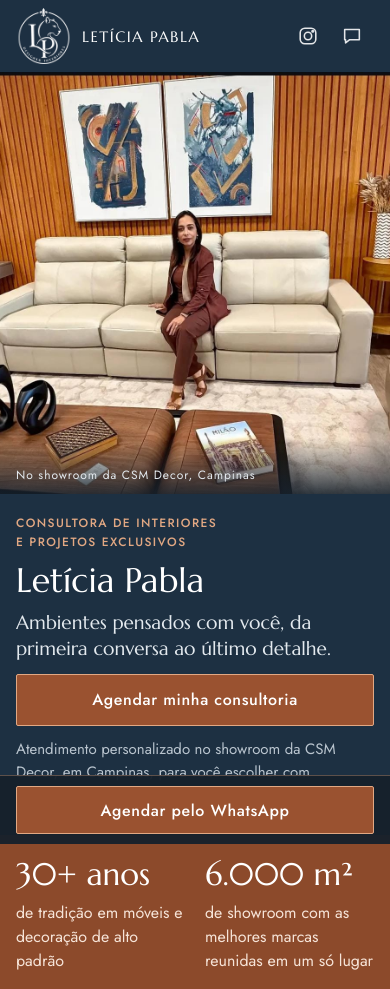
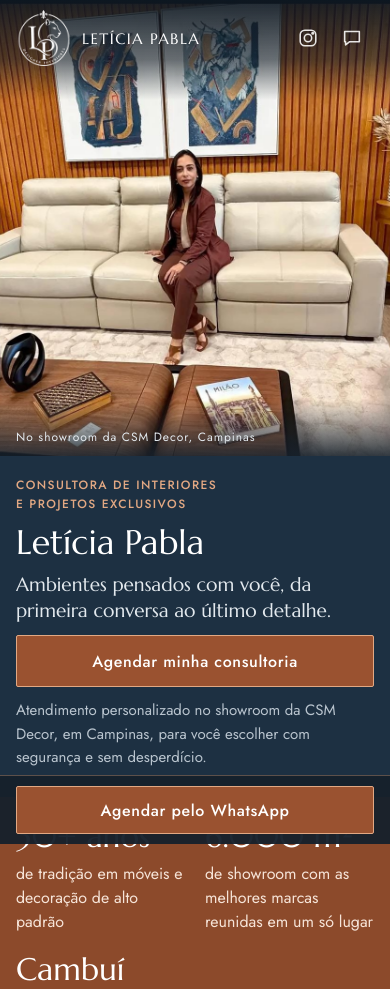
Before and after one commit to catalogoscsm-dev/pabla, a plain HTML site: page index.html in a window 390 px wide. Shown: the top 989 px of the page. Drawn offline with Linux system fonts and the light colour scheme.

Commit message:
Restore logo/name effects without file:// mask dependency; mobile header over hero photo
Co-Authored-By: Claude Sonnet 5.5 <noreply@anthropic.com>

```diff
--- a/index.html
+++ b/index.html
@@ -24,7 +24,7 @@
       </a>
     </nav>
     <div class="brand">
-      <span class="logo-fx"><img class="monogram" src="assets/logo-lp.png" alt="Logo Letícia Pabla Designer Interiores" width="64" height="64"></span>
+      <span class="logo-fx"><img class="monogram" src="assets/logo-lp.png" alt="Logo Letícia Pabla Designer Interiores" width="64" height="64"><img class="logo-shine" src="assets/logo-lp.png" alt="" aria-hidden="true"></span>
       <div class="brand-name">Letícia Pabla</div>
     </div>
     <div class="topinfo">Showroom CSM Decor<span>Campinas · SP</span></div>
@@ -184,7 +184,7 @@
   <div class="wrap footer-grid">
     <div class="footer-brand" data-reveal>
       <div class="brand">
-        <span class="logo-fx"><img class="monogram" src="assets/logo-lp.png" alt="Logo Letícia Pabla Designer Interiores" width="64" height="64"></span>
+        <span class="logo-fx"><img class="monogram" src="assets/logo-lp.png" alt="Logo Letícia Pabla Designer Interiores" width="64" height="64"><img class="logo-shine" src="assets/logo-lp.png" alt="" aria-hidden="true"></span>
         <div class="brand-name">Letícia Pabla</div>
       </div>
       <div class="footer-role">Consultora de Interiores e Projetos Exclusivos</div>
--- a/styles.css
+++ b/styles.css
@@ -204,7 +204,11 @@ h2 { font-family: var(--serif); font-weight: 400; font-size: clamp(30px, 3.6vw,
 
 /* Logo e nome: animações sutis */
 .logo-fx { position: relative; display: inline-flex; flex-shrink: 0; isolation: isolate; animation: logoIn 1.2s cubic-bezier(.16,1,.3,1) .1s both; }
+.logo-fx::before { content: ""; position: absolute; inset: 6%; border-radius: 50%; z-index: 0; pointer-events: none; background: radial-gradient(circle, rgba(226,168,131,.5), rgba(226,168,131,0) 70%); filter: blur(6px); opacity: 0; animation: logoHalo 4s ease-in-out 1.2s infinite; }
 .logo-fx .monogram { position: relative; z-index: 1; animation: logoGlow 4s ease-in-out 1.3s infinite; }
+.logo-fx .logo-shine { position: absolute; inset: 0; z-index: 2; width: 100%; height: 100%; pointer-events: none; object-fit: contain; filter: brightness(0) invert(1) sepia(.5) saturate(2) brightness(1.5); -webkit-mask-image: linear-gradient(105deg, transparent 40%, #000 50%, transparent 60%); mask-image: linear-gradient(105deg, transparent 40%, #000 50%, transparent 60%); -webkit-mask-size: 300% 100%; mask-size: 300% 100%; -webkit-mask-repeat: no-repeat; mask-repeat: no-repeat; -webkit-mask-position: 120% 0; mask-position: 120% 0; animation: logoShine 5s ease-in-out 1.8s infinite; }
+@keyframes logoShine { 0% { -webkit-mask-position: 120% 0; mask-position: 120% 0; } 45%, 100% { -webkit-mask-position: -20% 0; mask-position: -20% 0; } }
+@keyframes logoHalo { 0%, 100% { opacity: 0; transform: scale(.9); } 50% { opacity: 1; transform: scale(1.12); } }
 @keyframes logoIn { from { opacity: 0; transform: scale(.8) rotate(-8deg); filter: blur(5px); } to { opacity: 1; transform: none; filter: blur(0); } }
 @keyframes logoGlow { 0%, 100% { filter: brightness(1) drop-shadow(0 0 0 rgba(226,168,131,0)); } 50% { filter: brightness(1.18) drop-shadow(0 0 9px rgba(226,168,131,.75)); } }
 @keyframes logoOrbit { to { transform: rotate(360deg); } }
@@ -219,7 +223,8 @@ h2 { font-family: var(--serif); font-weight: 400; font-size: clamp(30px, 3.6vw,
 @keyframes nameShine { 0% { background-position: 100% 0; } 40%, 100% { background-position: 0% 0; } }
 @media (max-width: 640px) { @keyframes nameIn { from { opacity: 0; letter-spacing: .3em; transform: translateX(-10px); } to { opacity: 1; letter-spacing: .1em; transform: none; } } }
 @media (prefers-reduced-motion: reduce) {
-  .logo-fx, .logo-fx .monogram, .brand-name { animation: none; }
+  .logo-fx, .logo-fx .monogram, .logo-fx::before, .logo-fx .logo-shine { display: none; }
+  .brand-name { animation: none; }
 }
 
 /* Header sobre a foto (estilo showroom) */
@@ -245,7 +250,7 @@ h2 { font-family: var(--serif); font-weight: 400; font-size: clamp(30px, 3.6vw,
 /* Mobile: foto no topo sem texto por cima, conteúdo em fundo sólido */
 @media (max-width: 768px) {
   .hero { min-height: 0; background: var(--navy); }
-  .topbar { position: relative; display: flex; flex-wrap: nowrap; align-items: center; justify-content: space-between; gap: 8px; padding: 8px var(--gutter); background: var(--navy); }
+  .topbar { position: absolute; top: 0; left: 0; right: 0; z-index: 3; display: flex; flex-wrap: nowrap; align-items: center; justify-content: space-between; gap: 8px; padding: 10px var(--gutter) 34px; background: linear-gradient(180deg, rgba(14,24,34,.92) 0%, rgba(14,24,34,.6) 60%, rgba(14,24,34,0) 100%); }
   .topbar .brand { order: 0; flex-direction: row; gap: 10px; text-align: left; justify-self: auto; min-width: 0; }
   .topbar .monogram { width: 56px; height: 56px; }
   .topbar .brand-name { font-size: 15px; letter-spacing: .12em; white-space: nowrap; }
@@ -255,7 +260,7 @@ h2 { font-family: var(--serif); font-weight: 400; font-size: clamp(30px, 3.6vw,
   .topinfo { display: none; }
 
   .hero-grid { flex-direction: column; align-items: stretch; min-height: 0; }
-  .hero-photo { position: relative; inset: auto; order: 1; aspect-ratio: 4 / 5; max-height: 50svh; width: 100%; }
+  .hero-photo { position: relative; inset: auto; order: 1; aspect-ratio: 4 / 5; max-height: 54svh; width: 100%; }
   .hero-photo img { object-position: 50% 25%; }
   .hero-photo-overlay { background: none; }
   .hero-caption { display: block; position: absolute; left: 0; right: 0; bottom: 0; padding: 28px var(--gutter) 10px; background: linear-gradient(180deg, rgba(22,33,44,0), rgba(22,33,44,.88)); font-size: 12px; letter-spacing: .08em; color: #E3E9EE; }
```
